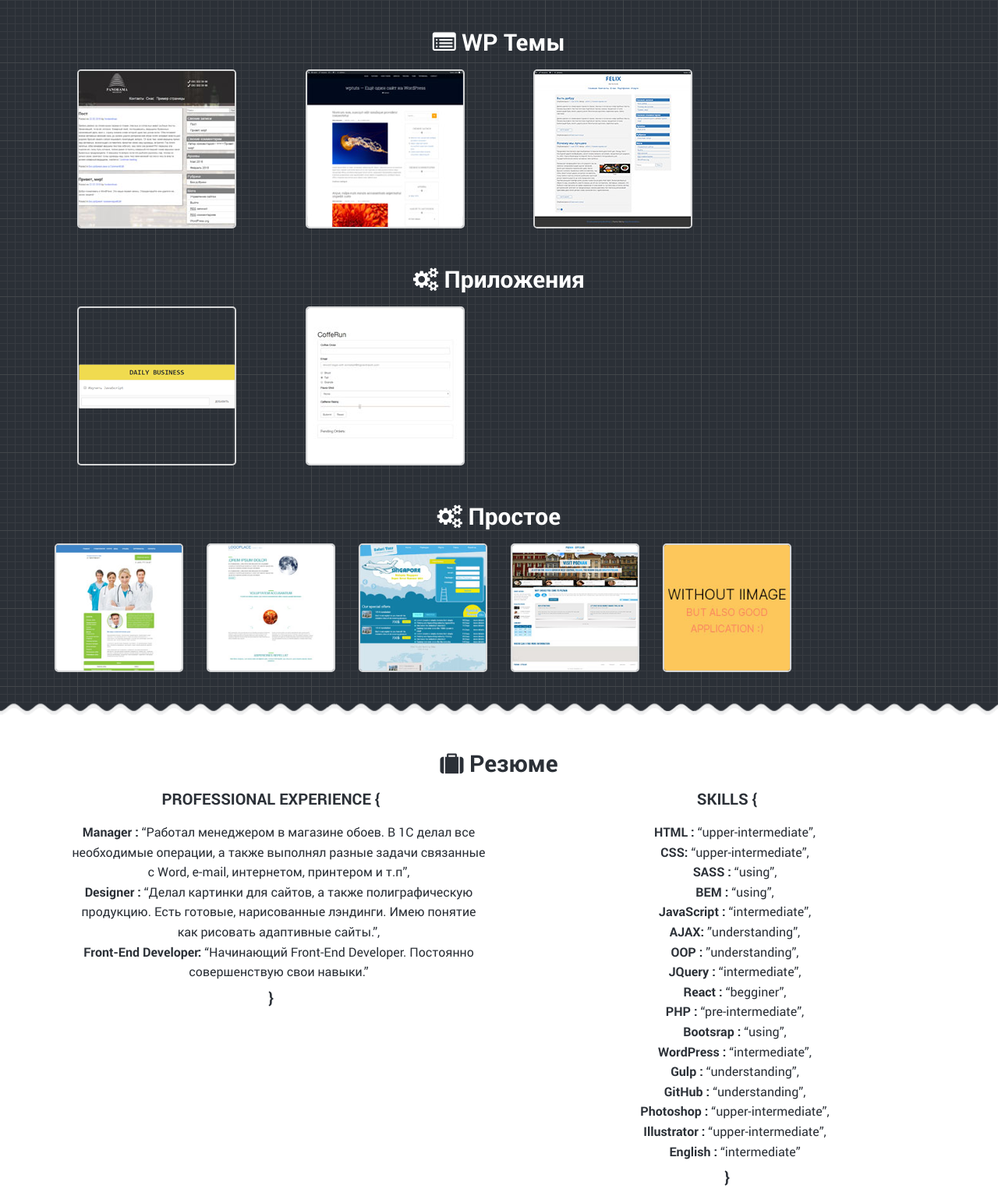
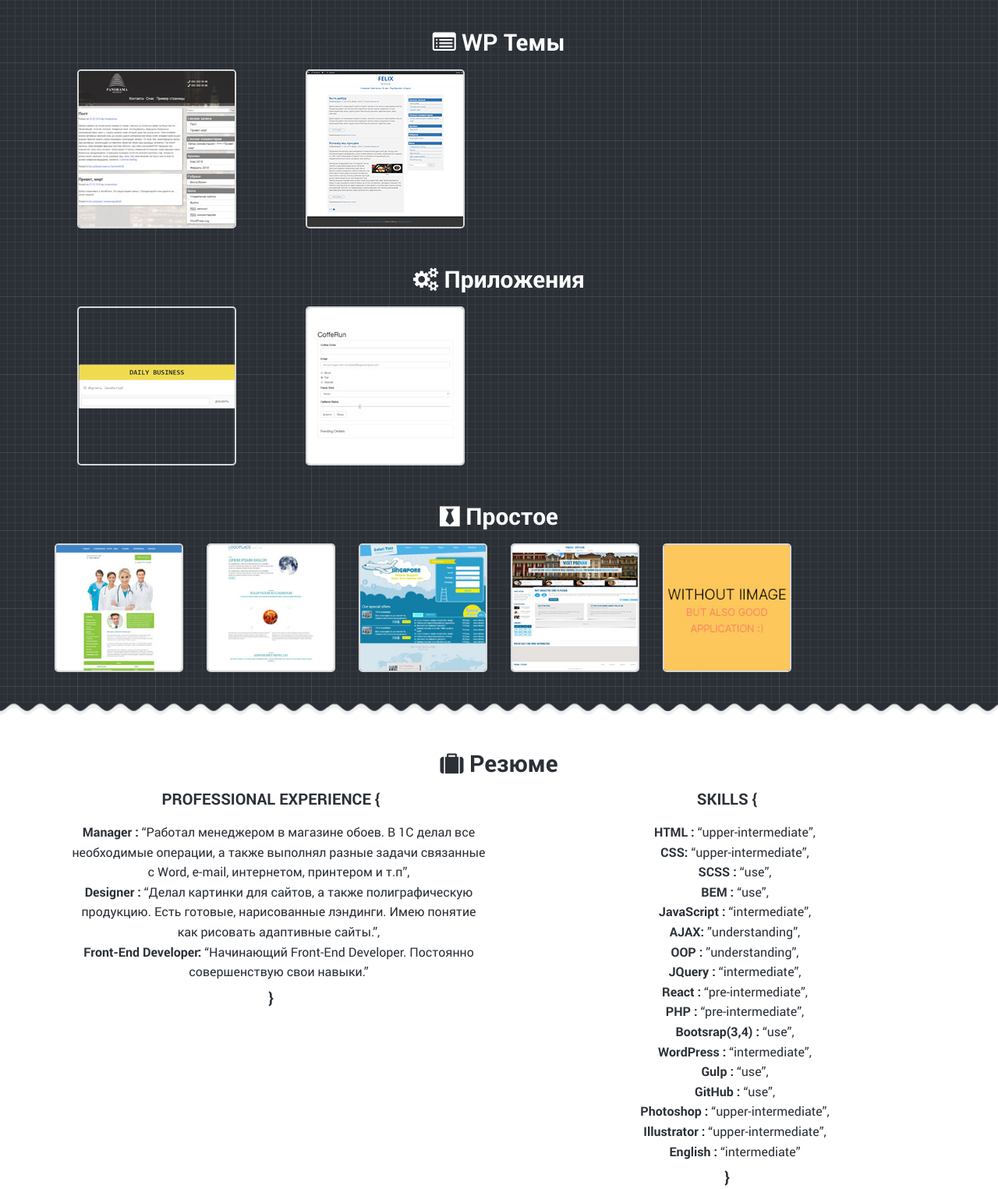
Before and after one commit to Frontendman25/-Frontendman, a plain HTML site: page index.html in a window 1280 px wide. Shown: the part 921-2446 px from the top of the page at 78% size. Drawn offline with nearby package versions, Linux system fonts and the light colour scheme.

Commit message:
change new

```diff
--- a/index.html
+++ b/index.html
@@ -71,13 +71,10 @@
 				<div class="done row">
 					<h2 class="headers text-center" id="porfolio"><i class="fa fa-list-alt" aria-hidden="true"></i> WP Темы</h2>
 					<div class="done__item col-lg-3 col-sm-4 col-xs-6">
-						<a href="http://c66975m0.beget.tech/" class="done__link"><span class="done__hover"><span class="done__hoverText">Коммерческий проект (планируются доработки)</span></span><img class="done__img img-responsive" src="img/panorama1.jpg" alt="Тестовое задание"></a>
+						<a href="http://panorama1.dp.ua/" class="done__link"><span class="done__hover"><span class="done__hoverText">Коммерческий проект (планируются доработки)</span></span><img class="done__img img-responsive" src="img/panorama1.jpg" alt="Тестовое задание"></a>
 					</div>
 					<div class="done__item col-lg-3 col-sm-4 col-xs-6">
-						<a href="https://github.com/Frontendman25/wptuts_theme" class="done__link"><span class="done__hover"><span class="done__hoverText">Тренировочная тема</span></span><img class="done__img img-responsive" src="img/WP.jpg" alt="Тестовое задание"></a>
-					</div>
-					<div class="done__item col-lg-3 col-sm-4 col-xs-6">
-						<a href="https://github.com/Frontendman25/felix_wp_theme" class="done__link"><span class="done__hover"><span class="done__hoverText">Тема underscores</span></span><img class="done__img img-responsive" src="img/felix.jpg" alt="Тестовое задание"></a>
+						<a href="https://github.com/Frontendman25/felix_wp_theme" class="done__link" target="_blank"><span class="done__hover"><span class="done__hoverText">Тема underscores</span></span><img class="done__img img-responsive" src="img/felix.jpg" alt="Тестовое задание"></a>
 					</div>
 				</div>
 
@@ -92,7 +89,7 @@
 				</div>
 
 				<div class="done row">
-					<h2 class="headers text-center"><i class="fa fa-cogs" aria-hidden="true"></i> Простое</h2>
+					<h2 class="headers text-center"><i class="fa fa-black-tie"></i> Простое</h2>
 
 					<div class="done__item col-lg-2 col-sm-3 col-xs-4">
 						<a href="https://frontendman25.github.io/Resume/" class="done__link" target="_blank"><span class="done__hover"><span class="done__hoverText">Мой первый сайт<br>(только верстка)</span></span><img class="done__img img-responsive" src="img/dantists.jpg" alt="Мой первый сайт (только верстка)"></a>
@@ -124,7 +121,7 @@
 					<span class="text__caption">}</span>
 				</div>
 				<div class="text col-sm-6 text-center"><h3 class="text__caption">SKILLS {</h3><br>
-					<p class="text__inner"><span class="text__item">HTML : </span>“upper-intermediate”,<br><span class="text__item">CSS: </span>“upper-intermediate”,<br><span class="text__item">SASS : </span>“using”,<br><span class="text__item">BEM : </span>“using”,<br><span class="text__item">JavaScript : </span>“intermediate”,<br><span class="text__item">AJAX: </span>”understanding”,<br><span class="text__item">OOP : </span>”understanding”,<br><span class="text__item">JQuery : </span>“intermediate”,<br><span class="text__item">React : </span>“begginer”,<br><span class="text__item">PHP : </span>“pre-intermediate”,<br><span class="text__item">Bootsrap : </span>“using”,<br><span class="text__item">WordPress : </span>“intermediate”,<br><span class="text__item">Gulp : </span>“understanding”,<br><span class="text__item">GitHub : </span>“understanding”,<br><span class="text__item">Photoshop : </span>“upper-intermediate”,<br><span class="text__item">Illustrator : </span>“upper-intermediate”,<br><span class="text__item">English : </span>“intermediate”<br></p>
+					<p class="text__inner"><span class="text__item">HTML : </span>“upper-intermediate”,<br><span class="text__item">CSS: </span>“upper-intermediate”,<br><span class="text__item">SCSS : </span>“use”,<br><span class="text__item">BEM : </span>“use”,<br><span class="text__item">JavaScript : </span>“intermediate”,<br><span class="text__item">AJAX: </span>”understanding”,<br><span class="text__item">OOP : </span>”understanding”,<br><span class="text__item">JQuery : </span>“intermediate”,<br><span class="text__item">React : </span>“pre-intermediate”,<br><span class="text__item">PHP : </span>“pre-intermediate”,<br><span class="text__item">Bootsrap(3,4) : </span>“use”,<br><span class="text__item">WordPress : </span>“intermediate”,<br><span class="text__item">Gulp : </span>“use”,<br><span class="text__item">GitHub : </span>“use”,<br><span class="text__item">Photoshop : </span>“upper-intermediate”,<br><span class="text__item">Illustrator : </span>“upper-intermediate”,<br><span class="text__item">English : </span>“intermediate”<br></p>
 					<span class="text__caption">}</span>
 				</div>
 			</div>
```
